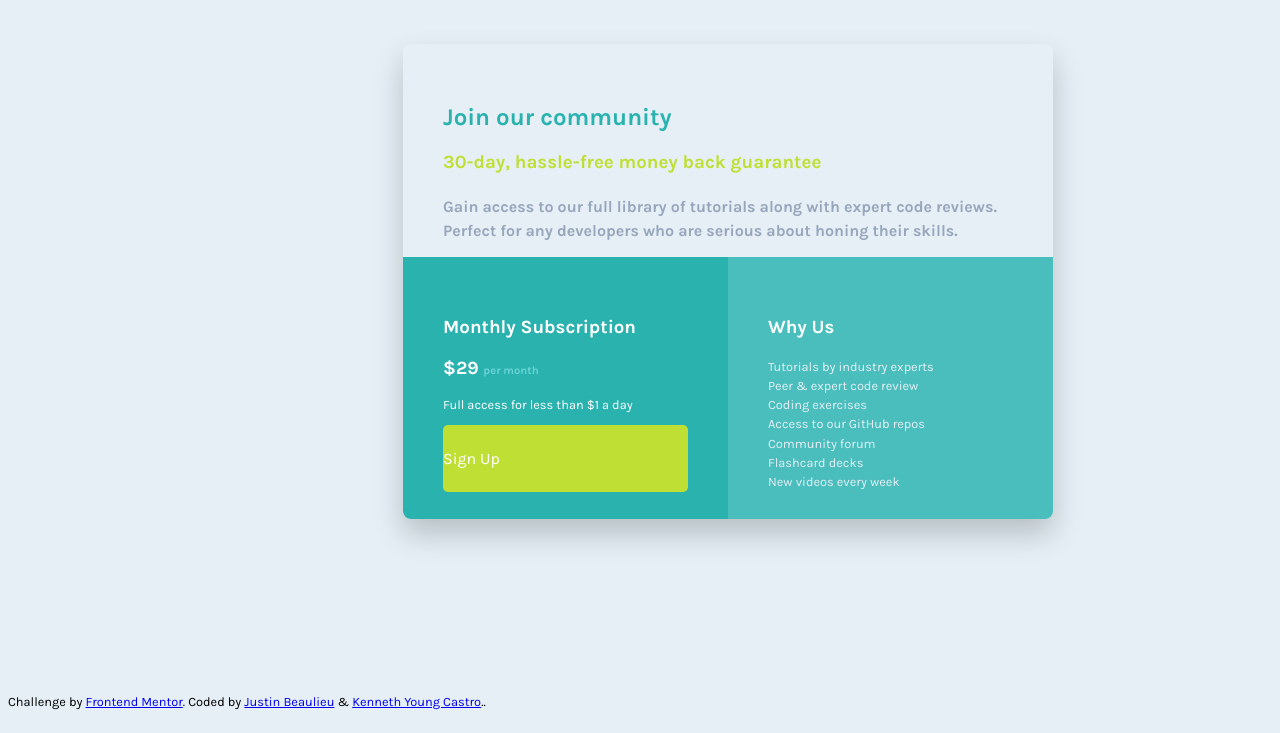
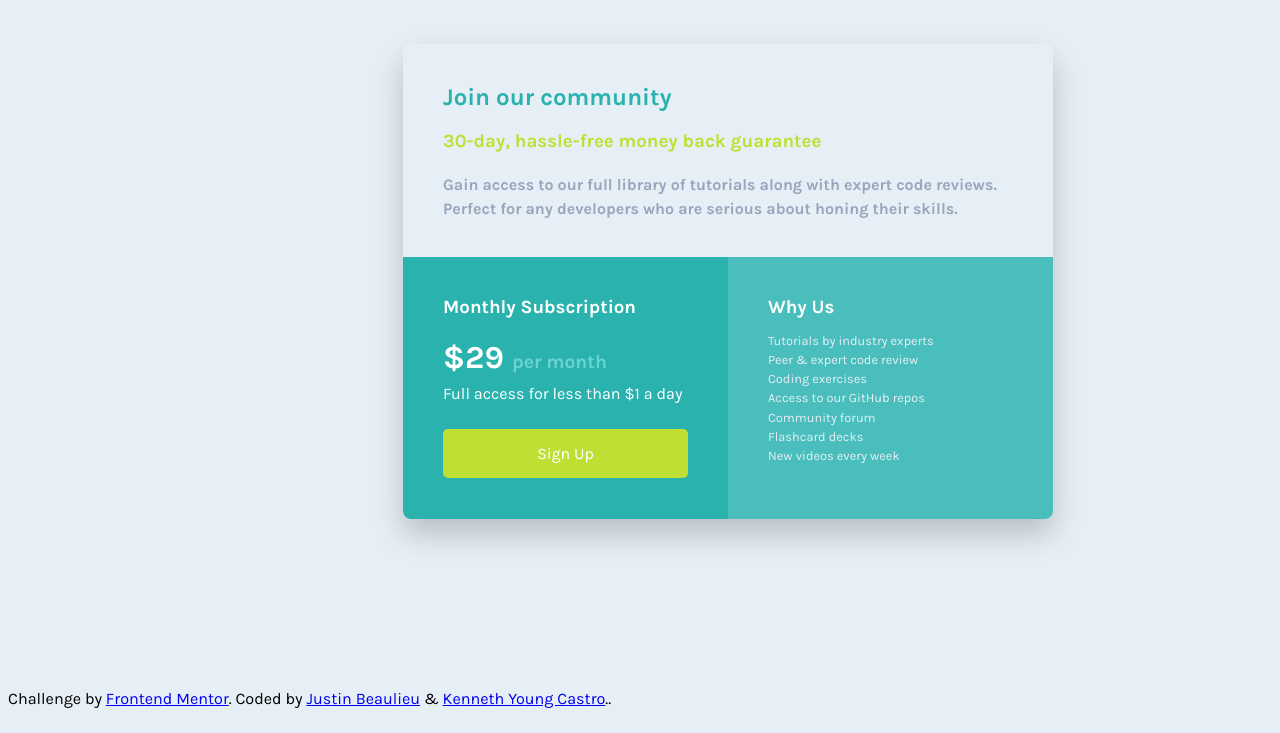
Before and after one commit to Beaulieu527/single-price-grid-component, a plain HTML site: page index.html in a window 1280 px wide. Shown: the part 127-860 px from the top of the page. Drawn offline with Linux system fonts and the light colour scheme.

Commit message:
fixed container padding

```diff
--- a/index.css
+++ b/index.css
@@ -74,11 +74,14 @@ body {
 }
 
 .container {
-    /* height: 100%; */
-    /* display: flex; */
-    /* flex-direction: column; */
-    /* justify-content: center; */
-    padding: 40px;
+    /* height: 100%;
+    display: flex;
+    flex-direction: column;
+    justify-content: space-between; */
+    padding-left: 40px;
+    padding-bottom: 40px;
+    padding-right: 40px;
+    padding-top: 20px;
     /* height: 90%; */
     /* margin-right: auto;
     margin-left: auto; */
@@ -126,12 +129,17 @@ body {
     border: none;
     border-radius: 5px;
     width: 100%;
-    padding-top: 1.5em;
-    padding-bottom: 1.5em;
+    padding-top: 15px;
+    padding-bottom: 15px;
+    text-align: center;
 }
 
 p {
-    font-size: .8em;
+    font-size: 1.01em;
+    line-height: 1em;
+    margin-block-start: 0;
+    padding-top: 10px;
+    padding-bottom: 10px;
 }
 ul{
     padding: 0;
@@ -139,6 +147,12 @@ ul{
     text-align: left;
     font-size: .8em;
 }
+h1, h3, h2{
+    /* margin-block-start: 0; */
+    margin-block-end: 0;
+
+
+}
 /* .font-bigger {
     font-size: 1.25em;
 } */
--- a/index.html
+++ b/index.html
@@ -29,9 +29,9 @@
             <div class="column-left">
               <div class="container">
                 <h3>Monthly Subscription</h3>
-                <h3 class="highlight">
+                <h1 class="highlight">
                   &dollar;29 <span class="text-muted3 text-small">per month</span>
-                </h3>
+                </h1>
                 <p>Full access for less than &dollar;1 a day</p>
                 <div class="button">Sign Up</div>
               </div>
```
